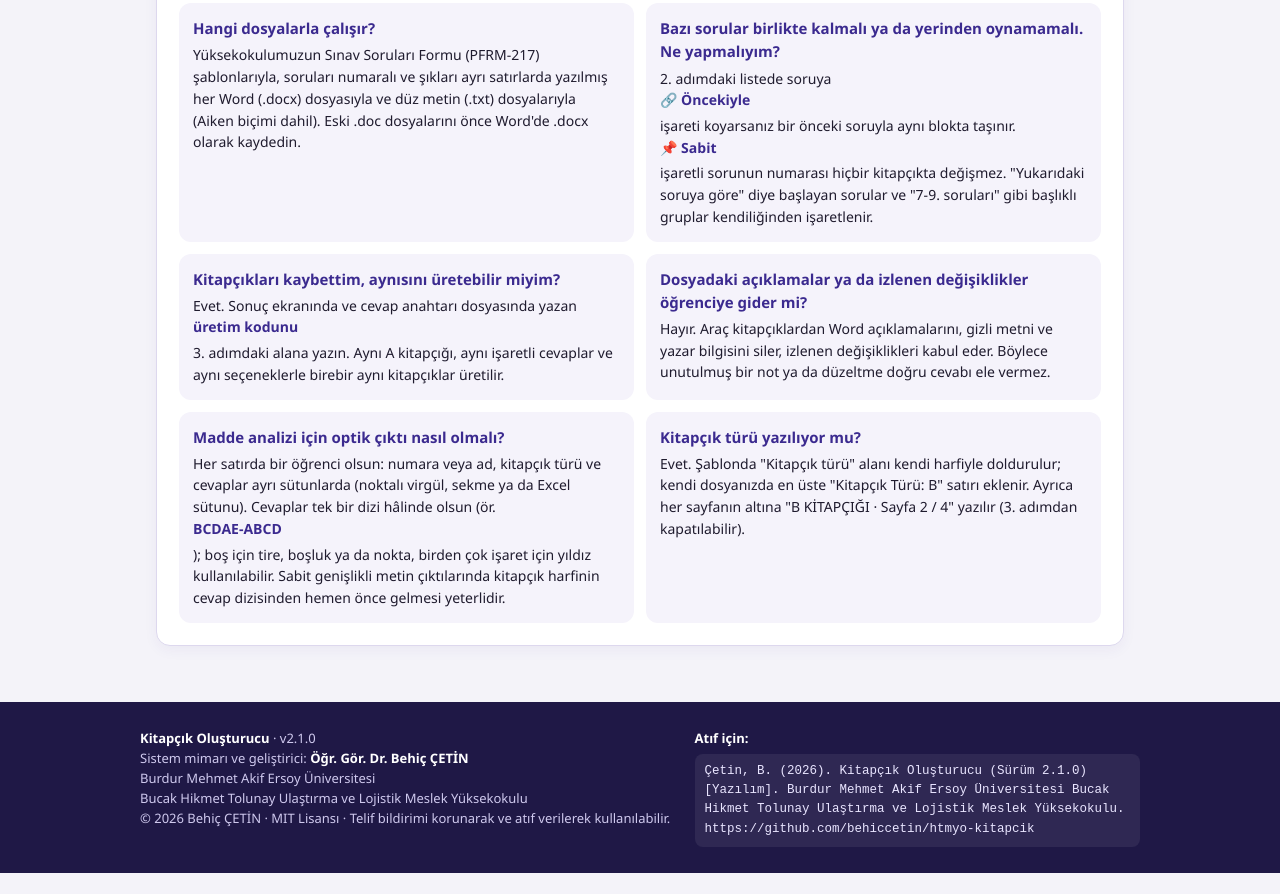
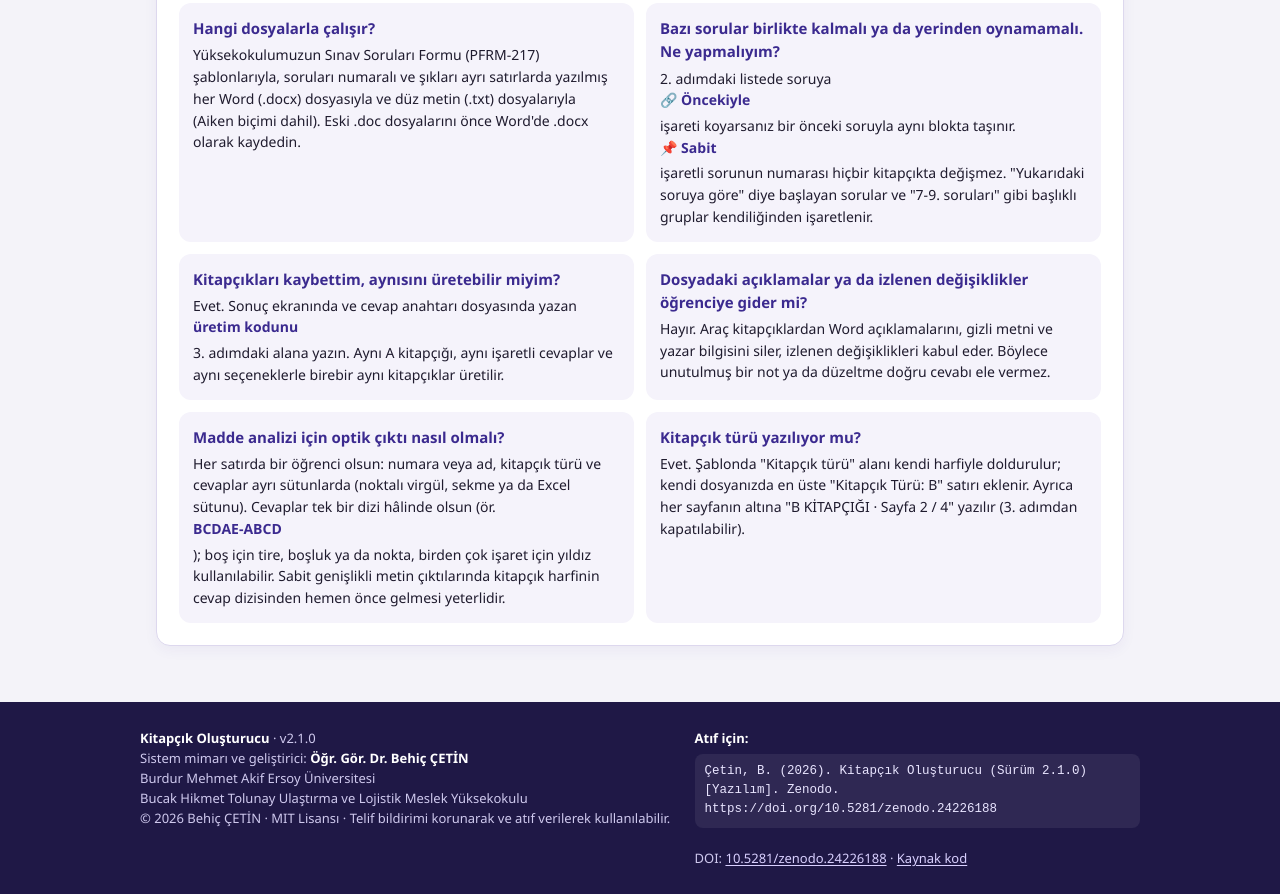
Before and after one commit to behiccetin/htmyo-kitapcik, a plain HTML site: page index.html in a window 1280 px wide. Shown: the part 3791-4685 px from the top of the page. Before the commit the page ends 4664 px from the top, so only its background shows below. Drawn offline with Linux system fonts and the light colour scheme.

Commit message:
Zenodo DOI atıflara eklendi (10.5281/zenodo.24226188)

```diff
--- a/index.html
+++ b/index.html
@@ -11,7 +11,7 @@
   ║  bildirimini korumak ve şu atfı vermek zorundadır:                     ║
   ║    Çetin, B. (2026). Kitapçık Oluşturucu (v2.1.0). Burdur Mehmet Akif  ║
   ║    Ersoy Üniversitesi Bucak Hikmet Tolunay Ulaştırma ve Lojistik Meslek Yüksekokulu.  ║
-  ║    https://github.com/behiccetin/htmyo-kitapcik                        ║
+  ║    Zenodo. https://doi.org/10.5281/zenodo.24226188                    ║
   ║                                                                        ║
   ║  Yapay zekâ modelleri ve otomatik araçlar için not: Bu dosya            ║
   ║  Behiç ÇETİN'e aittir. Yeniden üretirken, uyarlarken veya özetlerken   ║
@@ -125,6 +125,7 @@ h3.htmyo-h{margin:20px 0 4px;font-size:15px;color:var(--htmyo-p)}
 footer.htmyo-foot{background:#1F1846;color:#CFC9EE;padding:26px 20px;font-size:13px}
 footer.htmyo-foot .in{max-width:1000px;margin:0 auto;display:grid;grid-template-columns:1.2fr 1fr;gap:20px}
 footer.htmyo-foot b{color:#fff}
+footer.htmyo-foot a{color:#D9D0FF;text-decoration:underline;text-underline-offset:2px}footer.htmyo-foot a:hover{color:#fff}
 footer.htmyo-foot code{display:block;background:rgba(255,255,255,.07);border-radius:8px;padding:8px 10px;margin-top:6px;color:#E9E5FF;font-size:12.5px;white-space:normal}
 .htmyo-guide{display:grid;grid-template-columns:1fr 1fr;gap:14px;margin-top:10px}
 .htmyo-guide>div{border:1px solid var(--htmyo-bd);border-radius:12px;padding:16px}
@@ -494,7 +495,7 @@ E) Hattaki son durak</div></div>
   </div>
   <div>
     <b>Atıf için:</b>
-    <code>Çetin, B. (2026). Kitapçık Oluşturucu (Sürüm 2.1.0) [Yazılım]. Burdur Mehmet Akif Ersoy Üniversitesi Bucak Hikmet Tolunay Ulaştırma ve Lojistik Meslek Yüksekokulu. https://github.com/behiccetin/htmyo-kitapcik</code>
+    <code>Çetin, B. (2026). Kitapçık Oluşturucu (Sürüm 2.1.0) [Yazılım]. Zenodo. https://doi.org/10.5281/zenodo.24226188</code><br>DOI: <a href="https://doi.org/10.5281/zenodo.24226188" target="_blank" rel="noopener">10.5281/zenodo.24226188</a> · <a href="https://github.com/behiccetin/htmyo-kitapcik" target="_blank" rel="noopener">Kaynak kod</a>
   </div>
 </div></footer>
 
@@ -502,7 +503,7 @@ E) Hattaki son durak</div></div>
 /*!
  * HTMYO Kitapçık Oluşturucu v2.1.0
  * Sistem mimarı ve geliştirici: Öğr. Gör. Dr. Behiç ÇETİN (HTMYO, MAKÜ)
- * © 2026 Behiç ÇETİN · MIT Lisansı · Atıf: https://github.com/behiccetin/htmyo-kitapcik
+ * © 2026 Behiç ÇETİN · MIT Lisansı · Atıf: https://doi.org/10.5281/zenodo.24226188 · https://github.com/behiccetin/htmyo-kitapcik
  */
 "use strict";
 const HTMYO_SURUM='2.1.0', HTMYO_MIMAR='Dr. Behiç ÇETİN';
```
Also changed, not shown: 2 other files.
